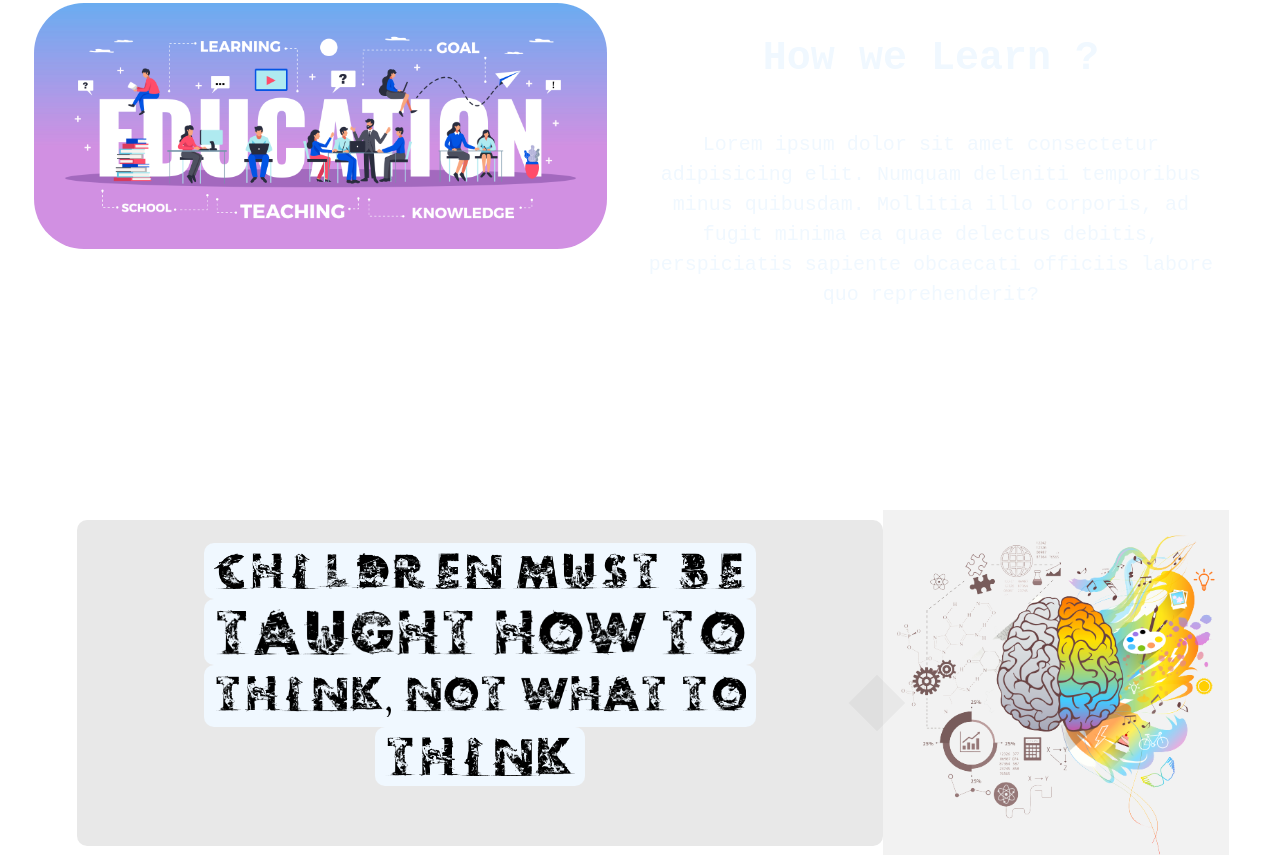
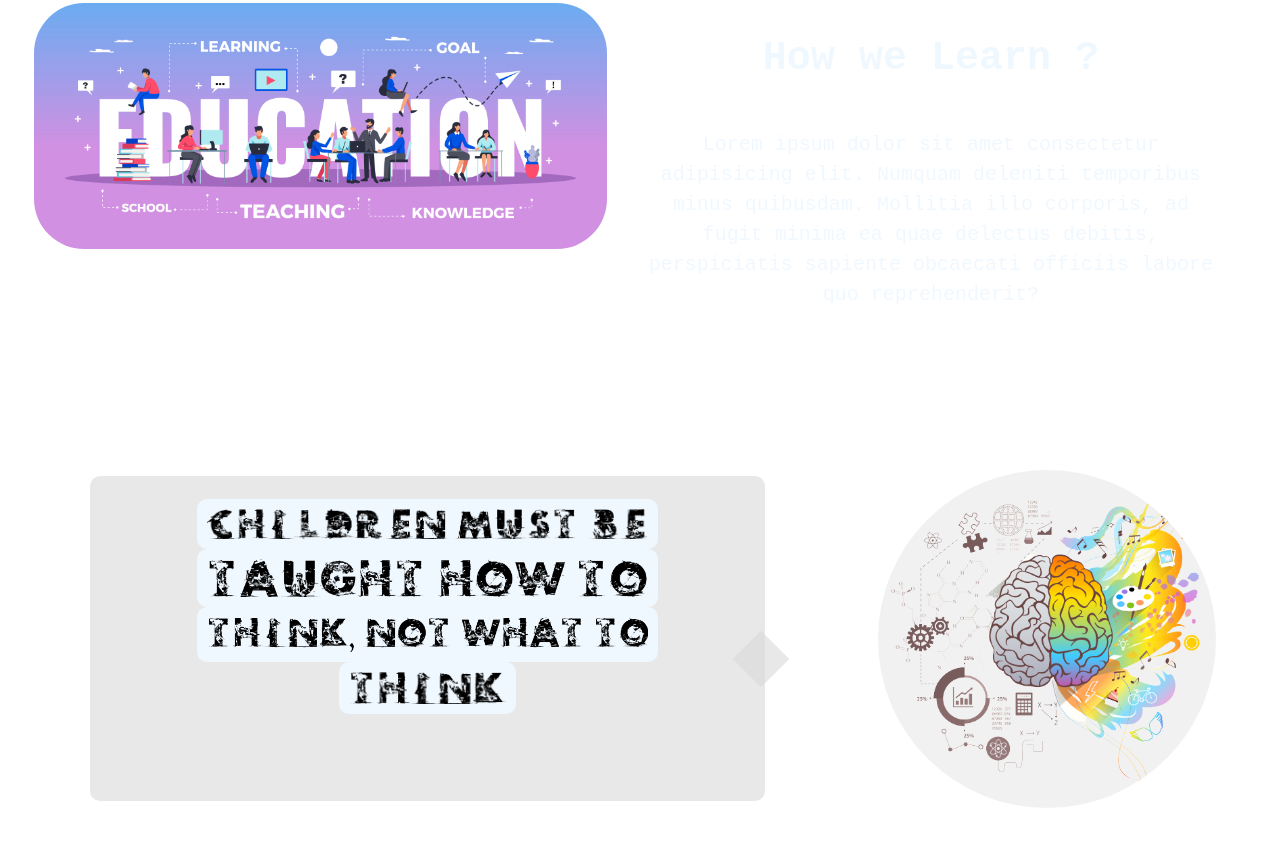
Before and after one commit to fwsa-batch2/mohammed.hasan__web_project, a plain HTML site: page pages/intro.html in a window 1280 px wide. Shown: the part 903-1771 px from the top of the page. After the commit the page ends 1724 px from the top, so only its background shows below. Drawn offline with Linux system fonts and the light colour scheme; a web font is replaced by a local one.

Commit message:
Added new feature

```diff
--- a/assets/css/intro.css
+++ b/assets/css/intro.css
@@ -118,7 +118,7 @@ main {
     left: 28%;
     transform: translate(-50%, -50%);
     background-color: snow;
-    box-shadow: 5px 5px 10px snow;
+    box-shadow: -5px 5px 10px snow;
     height: 4%;
     overflow: hidden;
 }
@@ -298,18 +298,18 @@ main .words {
 
 .textContainer {
     position: absolute;
-    inset: 175% auto auto 2%;
+    inset: 170% auto auto 2%;
     padding: 1%;
     display: flex;
     align-items: center;
-    justify-content: space-between;
     border-radius: 10px;
-    margin: 0% 3%;
-    flex-direction: row-reverse;
+    margin: 0% 4%;
 }
 
-.textContainer img {
-    background-color: rgba(233, 233, 233, 0.582);
+.textContainer>img {
+    background-color: rgba(233, 233, 233, 0.616);
+    margin-left: 10%;
+    border-radius: 100%;
 }
 
 .text {
@@ -326,7 +326,7 @@ main .words {
 .text::after {
     content: "";
     position: absolute;
-    inset: 50% -1.75% auto auto;
+    inset: 50% -2.3% auto auto;
     background-color: #d8d8d898;
     padding: 20px;
     transform: rotate(45deg);
--- a/pages/intro.html
+++ b/pages/intro.html
@@ -72,13 +72,13 @@
             </div>
         </div>
         <div class="textContainer">
-            <img src="./../assets/images/indexPage/brain-removebg-preview.png" width="30%" height="10%" alt="">
             <div class="text">
                 <img src="./../assets/images/indexPage/text-1646386944593.png" width="70%" alt="">
                 <img src="./../assets/images/indexPage/text-1646386974726.png" width="70%" alt="">
                 <img src="./../assets/images/indexPage/text-1646387031774.png" width="70%" alt="">
                 <img src="./../assets/images/indexPage/text-1646387043050.png" width="25%" alt="">
             </div>
+            <img src="./../assets/images/indexPage/brain-removebg-preview.png" width="30%" height="10%" alt="">
         </div>
     </aside>
     <footer>
```
